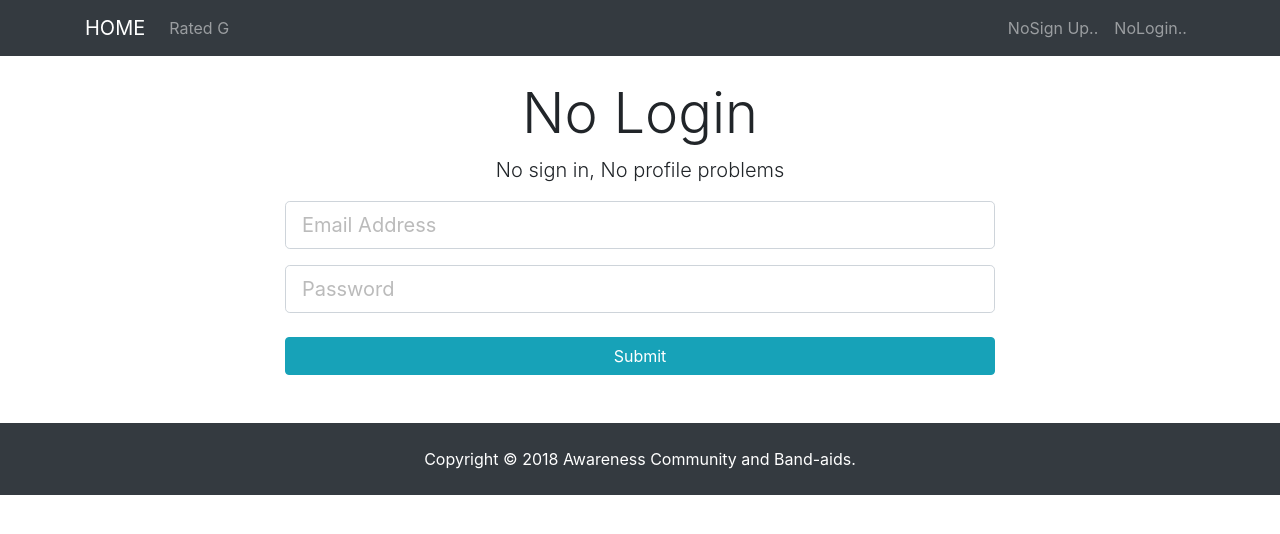
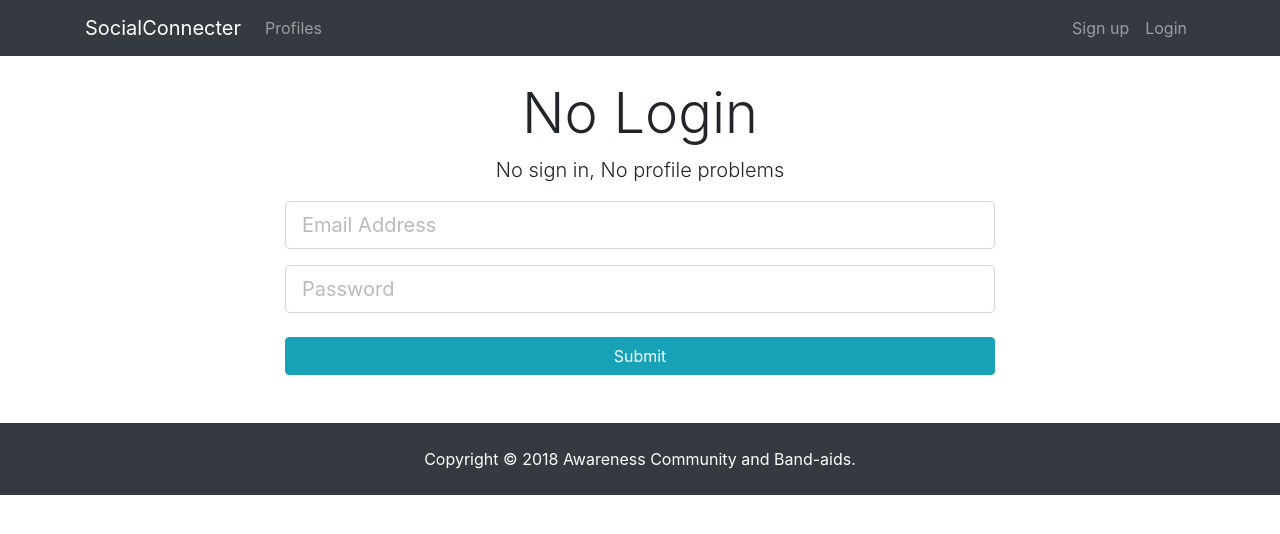
Before and after one commit to thefutureseer/socialConnector, a React (Create React App) app in the folder client/: page /Login in a window 1280 px wide. Shown: the top 534 px of the page. Built offline with nearby package versions, Linux system fonts and the light colour scheme.

Commit message:
begin logout

```diff
--- a/client/src/actions/authActions.js
+++ b/client/src/actions/authActions.js
@@ -47,3 +47,13 @@ export const loginUser = userData => dispatch => {
       payload: decoded
     };
   };
+
+//log user out
+export const logoutUser = () => dispatch => {
+//Remove token from local storage
+ localStorage.removeItem('jwtToken');
+//Remove auth header for future requests
+ setAuthToken(false);
+//Set current user to empty object which will set isAuth to false
+ dispatch(setCurrentUser({}));
+};
--- a/client/src/components/layout/Navbar.js
+++ b/client/src/components/layout/Navbar.js
@@ -1,14 +1,56 @@
 import React, { Component } from 'react';
 import { Link } from 'react-router-dom';
+import PropTypes from 'prop-types';
+import { connect }from 'react-redux';
+import { logoutUser } from '../../actions/authActions';
 
 class Navbar extends Component {
+  onLogoutClick(e) {
+    e.preventDefault();
+    this.props.logoutUser();
+  }
   render() {
+    const { isAuthenticated, user } = this.props.auth;
+
+    const authLinks = (
+      <ul className = "navbar-nav ml-auto">
+        <li className = "nav-item">
+       <a href=""
+       onClick={this.onLogoutClick.bind(this)}
+       className= "nav-link">
+        <img
+        className="rounded-circle"
+        src={user.avatar}
+        alt={user.name}
+        style={{ width:'25px', marginRight:'5px'}}
+        title="You must have an avatar connected to you email to display image"
+        ></img>{' '}
+        Logout
+       </a>
+      </li>
+     </ul>
+    );
+
+    const guestLinks = (
+      <ul className="navbar-nav ml-auto">
+        <li className="nav-item">
+          <Link className="nav-link" to="/register">
+           Sign up
+          </Link>
+        </li>
+        <li className="nav-item">
+          <Link className="nav-link" to="/login">
+           Login
+          </Link>
+        </li>
+      </ul>
+    );
+
     return (
-      <div>
         <nav className = "navbar navbar-expand-sm navbar-dark bg-dark mb-4">
          <div className = "container">
           <Link className = "navbar-brand" to="/">
-          HOME
+          SocialConnecter
           </Link>
           <button
           className = "navbar-toggler"
@@ -24,31 +66,25 @@ class Navbar extends Component {
              <li className = "nav-item">
               <Link className = "nav-link" to= "/profiles">
                {' '}
-               Rated G
+               Profiles
               </Link>
              </li>
             </ul>
-
-            <ul className = "navbar-nav ml-auto">
-             <li className = "nav-item">
-              <Link className = "nav-link" to= "/register">
-               NoSign Up..
-              </Link>
-             </li>
-             <li className = "nav-item">
-              <Link className = "nav-link" to="/login">
-               NoLogin..
-              </Link>
-             </li>
-            </ul>
-
+            {isAuthenticated ? authLinks : guestLinks}
           </div>
          </div>
         </nav>
-
-      </div>
-    )
+    );
   }
 }
 
-export default Navbar;
+Navbar.propTypes = {
+  logoutUser: PropTypes.func.isRequired,
+  auth: PropTypes.object.isRequired
+};
+
+const mapStateToProps = (state) => ({
+ auth: state.auth
+});
+
+export default connect(mapStateToProps, {logoutUser})(Navbar);
```
